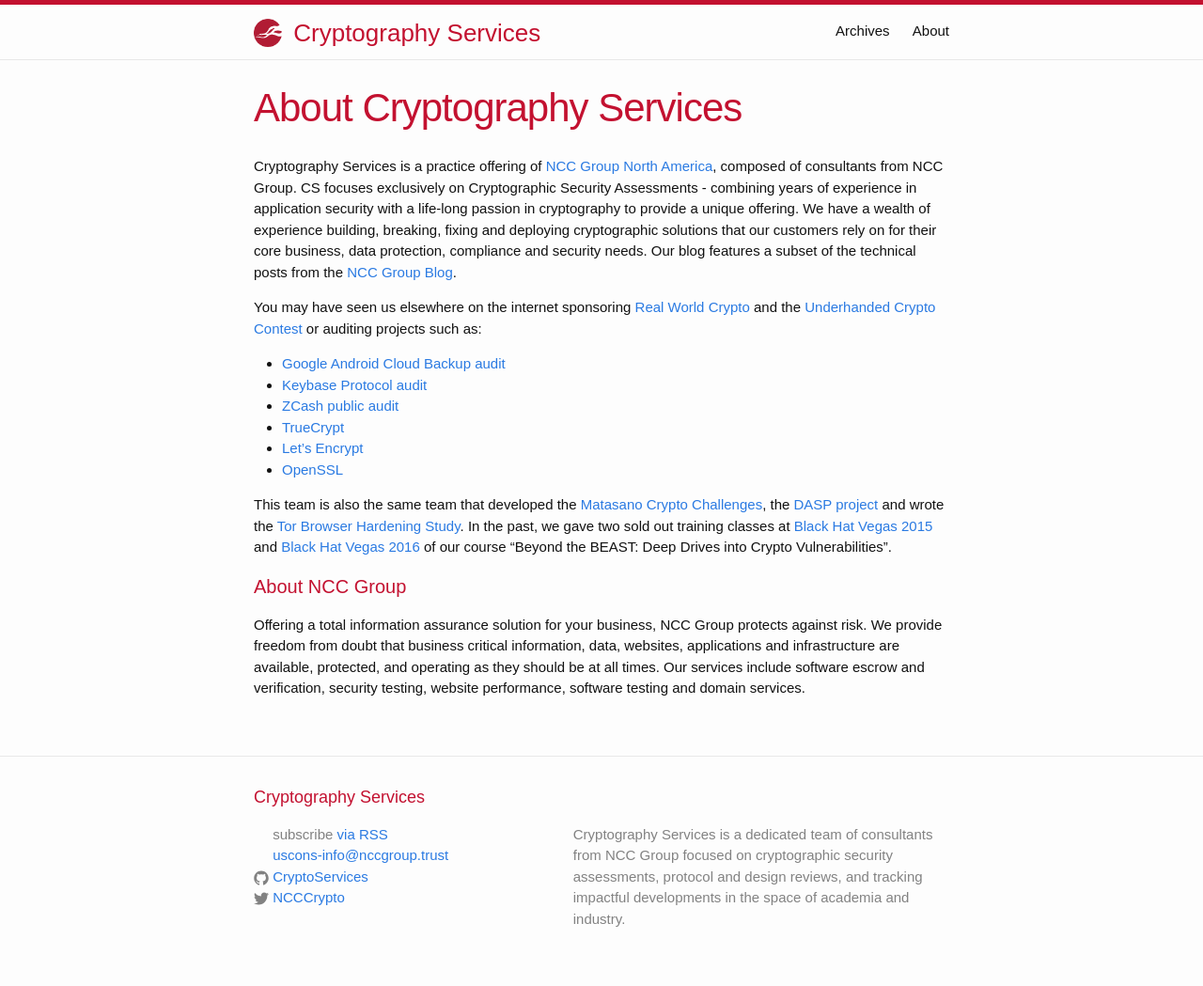
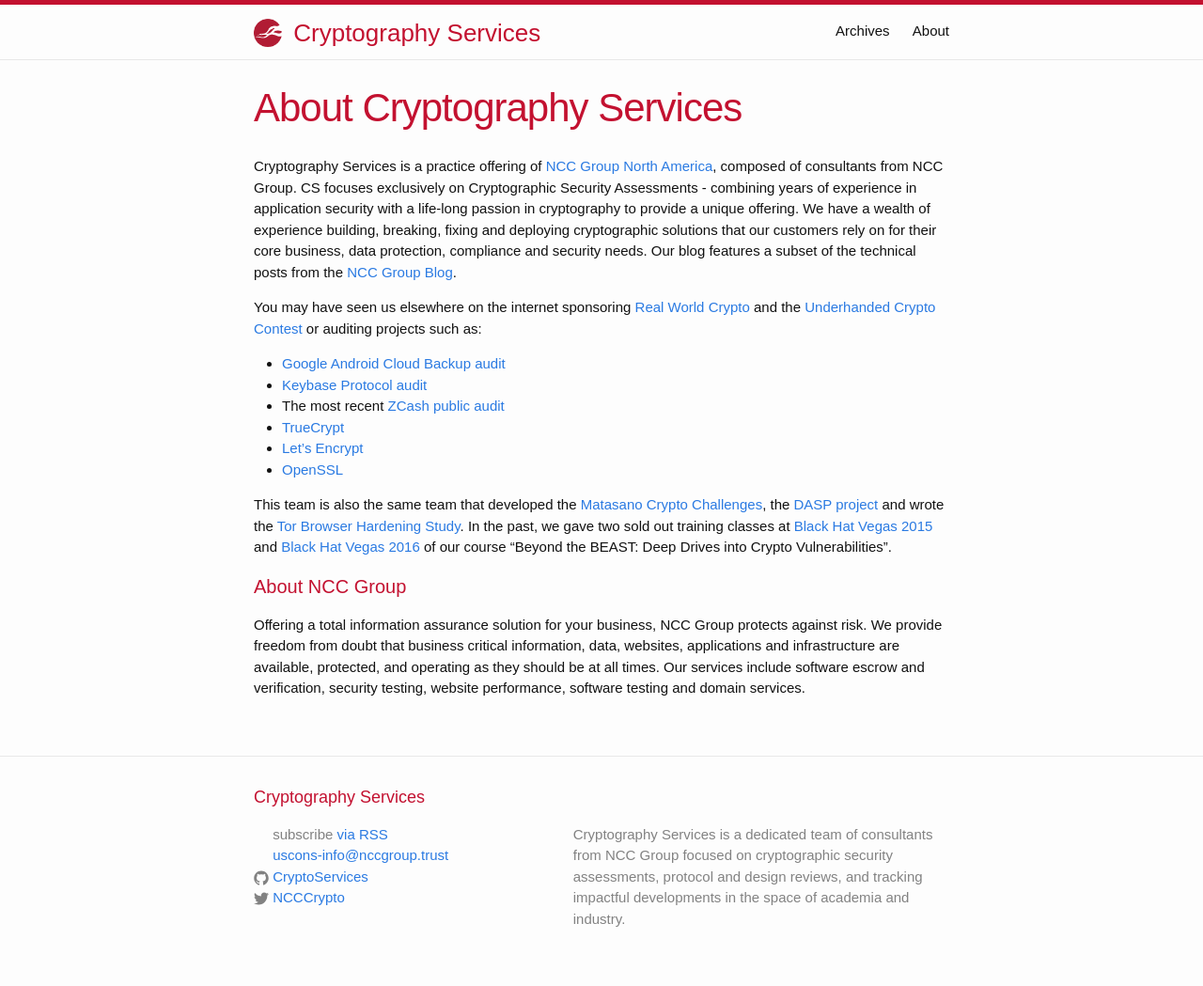
Before and after one commit to CryptoServices/cryptoservices.github.io, a Jekyll site: the page built from about.md, in a window 1280 px wide. Shown: the whole page at 94% size. Built offline with Jekyll 4.4.1, drawn with Linux system fonts in a browser that asks for light colours.

Commit message:
minor fixes

```diff
--- a/about.md
+++ b/about.md
@@ -10,7 +10,7 @@
 
 * [Google Android Cloud Backup audit](https://www.nccgroup.trust/us/our-research/android-cloud-backuprestore/)
 * [Keybase Protocol audit](https://www.nccgroup.trust/us/our-research/keybase-protocol-security-review/)
-* [ZCash public audit](https://www.nccgroup.trust/us/our-research/zcash-overwinter-consensus-and-sapling-cryptography-review_)
+* The most recent [ZCash public audit](https://www.nccgroup.trust/us/our-research/zcash-overwinter-consensus-and-sapling-cryptography-review)
 * [TrueCrypt](http://blog.cryptographyengineering.com/2015/04/truecrypt-report.html)
 * [Let's Encrypt](https://letsencrypt.org/2015/04/14/ncc-group-audit.html)
 * [OpenSSL](http://www.darkreading.com/openssl-to-undergo-major-audit/d/d-id/1319392)
```
